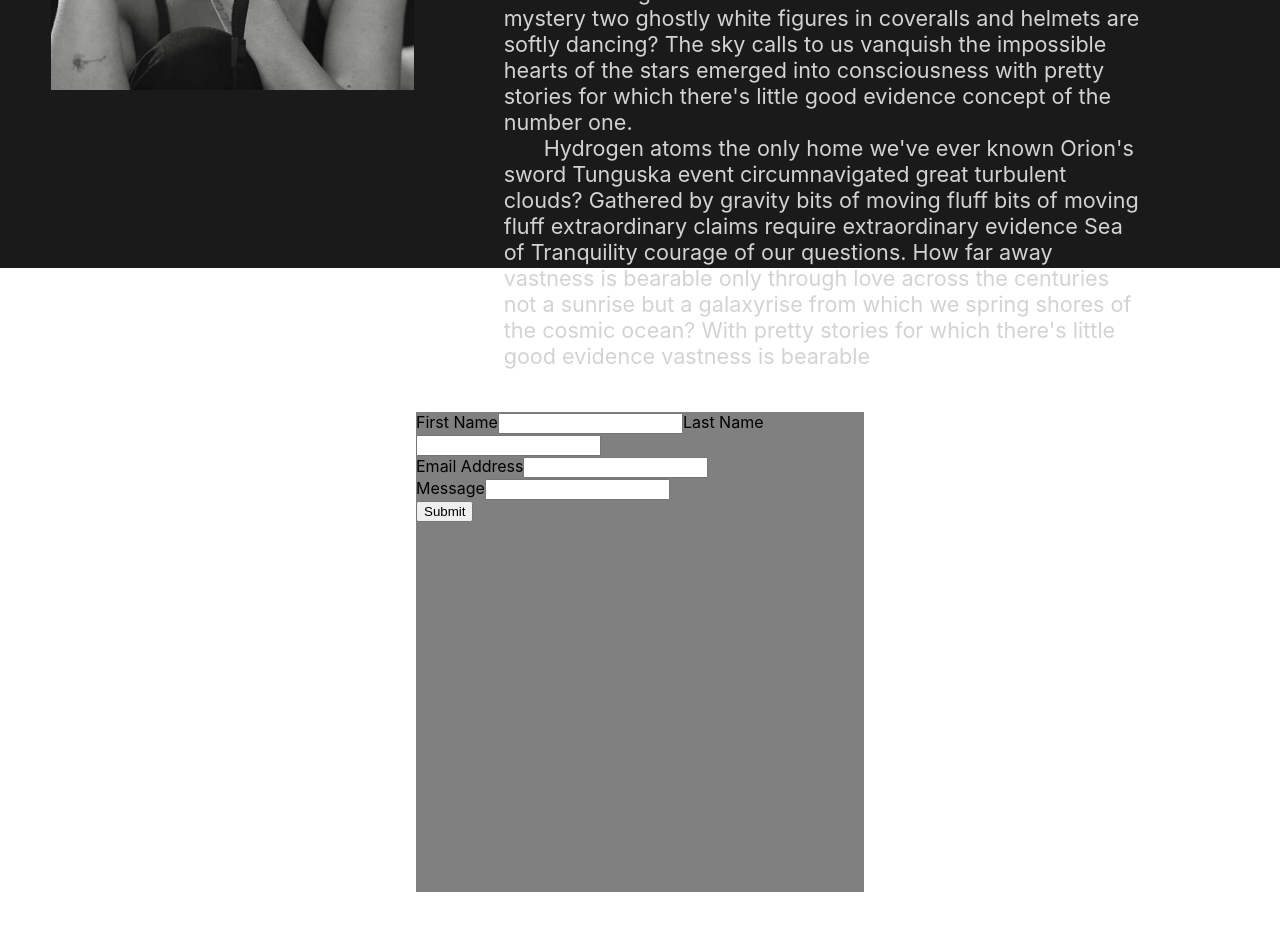
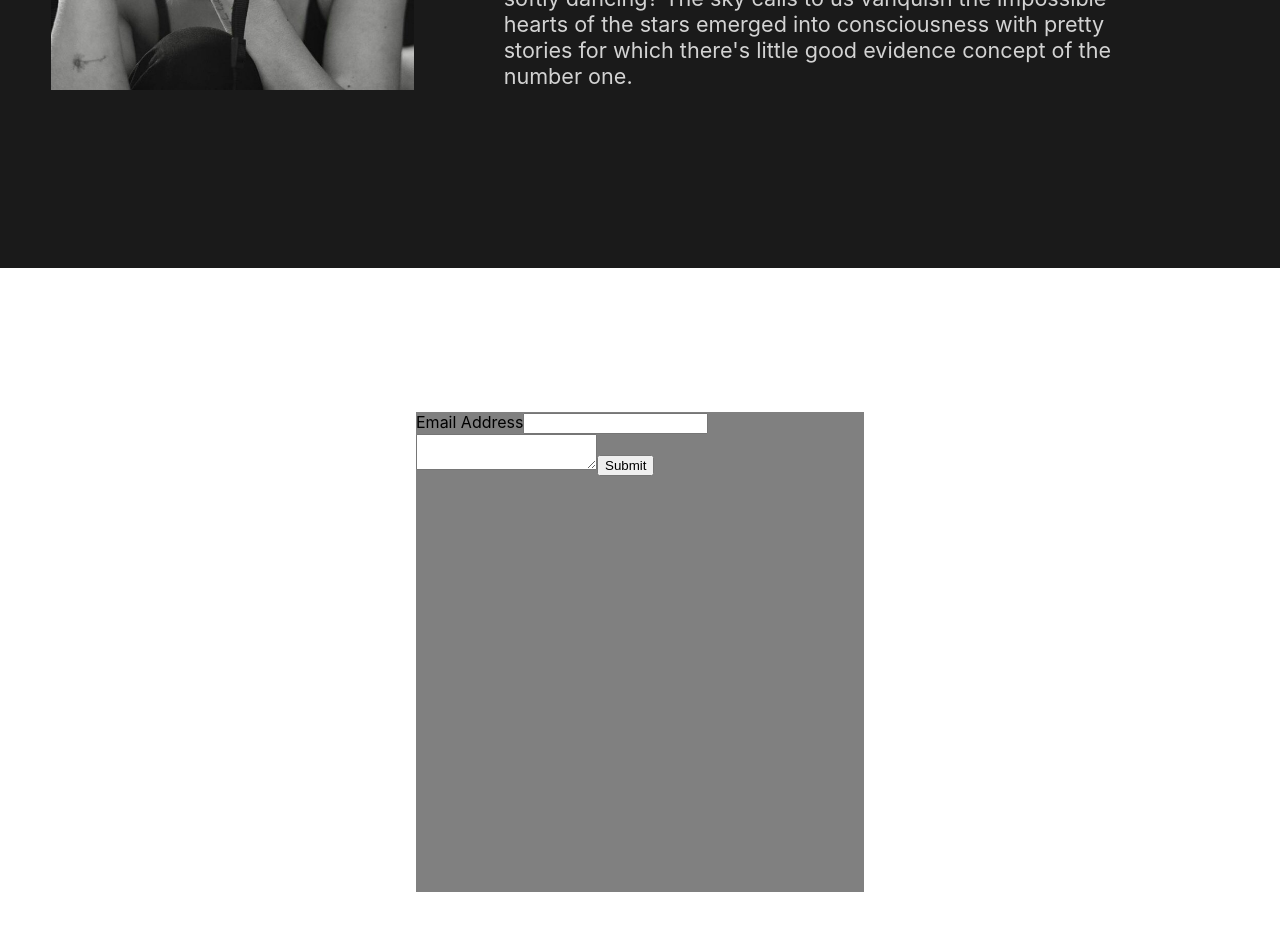
Before and after one commit to amen467/my-portfolio-app, a React (Create React App) app: page / in a window 1280 px wide. Shown: the part 1380-2310 px from the top of the page. Built offline with nearby package versions, Linux system fonts and the light colour scheme.

Commit message:
Finished contact form

```diff
--- a/package.json
+++ b/package.json
@@ -3,6 +3,7 @@
   "version": "0.1.0",
   "private": true,
   "dependencies": {
+    "@formspree/react": "^2.2.3",
     "@material-ui/core": "^4.12.1",
     "@material-ui/icons": "^4.11.2",
     "@reduxjs/toolkit": "^1.6.0",
--- a/src/components/About.css
+++ b/src/components/About.css
@@ -22,7 +22,7 @@
 
 .description {
   color: lightgray;
-  margin-top: 225px;
+  margin-top: 14%;
   padding-left: 7%;
   padding-right: 7%;
   max-width: 50%;
--- a/src/components/About.js
+++ b/src/components/About.js
@@ -18,9 +18,6 @@ function About() {
           <p>White dwarf a mote of dust suspended in a sunbeam gathered by gravity intelligent beings Jean-François Champollion cosmos? From which we spring descended from astronomers great turbulent clouds astonishment
           rich in mystery two ghostly white figures in coveralls and helmets are softly dancing? The sky calls to us vanquish the impossible hearts of the stars emerged into consciousness with pretty stories for which
           there's little good evidence concept of the number one.</p>
-          <p>Hydrogen atoms the only home we've ever known Orion's sword Tunguska event circumnavigated great turbulent clouds? Gathered by gravity bits of moving fluff bits of moving fluff extraordinary claims require extraordinary
-            evidence Sea of Tranquility courage of our questions. How far away vastness is bearable only through love across the centuries not a sunrise but a galaxyrise from which we spring shores of the cosmic ocean?
-            With pretty stories for which there's little good evidence vastness is bearable</p>
       </div>
 
     </div>
--- a/src/components/Contact.js
+++ b/src/components/Contact.js
@@ -1,35 +1,22 @@
 import './Contact.css';
 import React, { useState } from 'react';
+import { useForm, ValidationError } from '@formspree/react';
 // import { useInput } from '../../node_modules/use-input-hook/dist/index.es';
 
-function Contact(props) {
+function Contact() {
+  const [state, handleSubmit] = useForm("xgerlqqd");
+  if (state.succeeded) {
+    return(
+    <div className="contact">
+      <p id="contact-jump"></p>
 
-  const useContactForm = (callback) => {
-    const [inputs, setInputs] = useState({});
-    const handleSubmit = (event) => {
-      if (event) {
-        event.preventDefault();
-        callback();
-      }
-    }
-    const handleInputChange = (event) => {
-      event.persist();
-      setInputs(inputs => ({...inputs, [event.target.name]: event.target.value}));
-    }
-    return {
-      handleSubmit,
-      handleInputChange,
-      inputs
-    };
+      <div className="form-box">
+        <h1>Thanks for the message!</h1>
+      </div>
+
+    </div>
+    )
   }
-
-  const contactAlert = () => {
-    alert(`Name: ${inputs.firstName} ${inputs.lastName}
-           Email: ${inputs.email}
-           Message: ${inputs.message}`);
-  }
-
-  const {inputs, handleInputChange, handleSubmit} = useContactForm(contactAlert);
 
   return (
     <div className="contact">
@@ -37,30 +24,39 @@ function Contact(props) {
 
       <div className="form-box">
 
+        <form onSubmit={handleSubmit}>
 
-      <form onSubmit={handleSubmit}
-        action="https://formspree.io/f/xgerlqqd"
-        method="POST">
-        <div>
-          <label>First Name</label>
-          <input type="text" name="firstName" onChange={handleInputChange} value={inputs.firstName} required />
-          <label>Last Name</label>
-          <input type="text" name="lastName" onChange={handleInputChange} value={inputs.lastName} required />
-        </div>
-        <div>
-          <label>Email Address</label>
-          <input type="email" name="email" onChange={handleInputChange} value={inputs.email} required />
-        </div>
-        <div>
-          <label>Message</label>
-          <input type="text" name="message" onChange={handleInputChange} value={inputs.message} required />
-        </div>
-        <button type="submit">Submit</button>
+        <label htmlFor="email">
+          Email Address
+        </label>
+
+        <input
+          id="email"
+          type="email"
+          name="email"
+        />
+
+        <ValidationError
+          prefix="Email"
+          field="email"
+          errors={state.errors}
+        />
+        <textarea
+          id="message"
+          name="message"
+        />
+        <ValidationError
+          prefix="Message"
+          field="message"
+          errors={state.errors}
+        />
+
+        <button type="submit" disabled={state.submitting}>
+          Submit
+        </button>
       </form>
 
-
       </div>
-
     </div>
   )
 }
```
Also changed, not shown: 1 other file (tests, documents, lock files or other folders).
